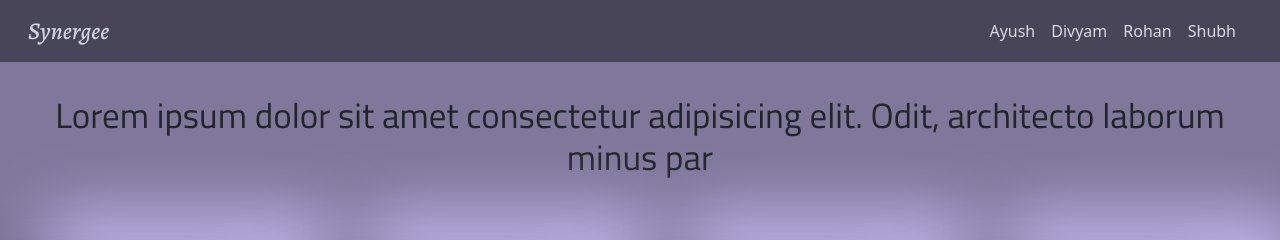
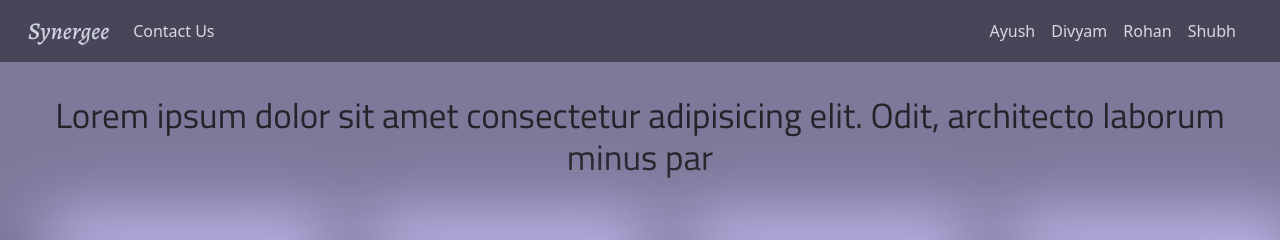
Before and after one commit to anonshubh/synergee, a Django app: page / in a window 1280 px wide. Shown: the top 240 px of the page. Run offline with Django 3.2, Linux system fonts and the light colour scheme; data comes from the database, SQL or seed files in the repository; some libraries are stand-ins or nearby versions.

Commit message:
Fixed Contact-Us navItem href

```diff
--- a/static/js/main.js
+++ b/static/js/main.js
@@ -18,10 +18,4 @@ document.addEventListener('DOMContentLoaded', () => {
     catch{
         console.log("Continued");
     }
-
-    let contactButton = document.querySelector('#contact-link');
-
-    if (window.location.href != "http://127.0.0.1:8000/"){
-        contactButton.style.display = 'none';
-    }
 });
--- a/templates/base.html
+++ b/templates/base.html
@@ -37,7 +37,7 @@
       <div class="collapse navbar-collapse" id="navbarSupportedContent">
         <ul class="navbar-nav me-auto mb-2 mb-lg-0">
           <li class="nav-item text-center">
-            <a id='contact-link' class="nav-link active" aria-current="page" href="#contact">Contact Us</a>
+            <a id='contact-link' class="nav-link active" aria-current="page" href="{% url 'list-profile' %}#contact">Contact Us</a>
           </li>
         </ul>
         <ul class="navbar-nav ms-auto me-4 mb-2 mb-lg-0">
```
